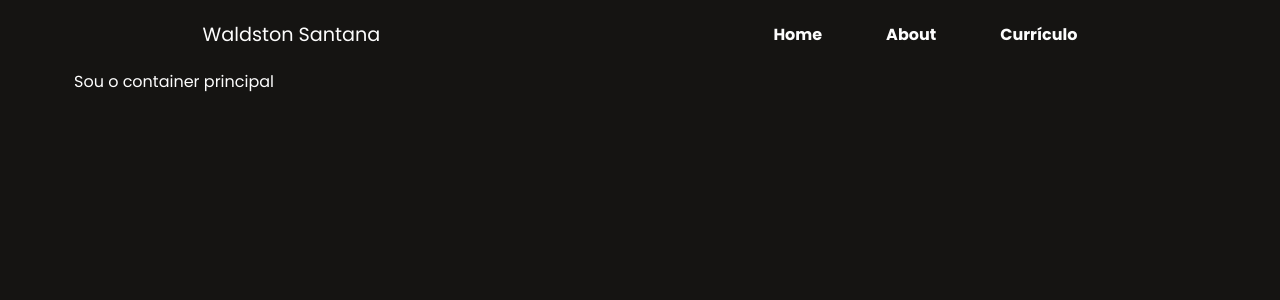
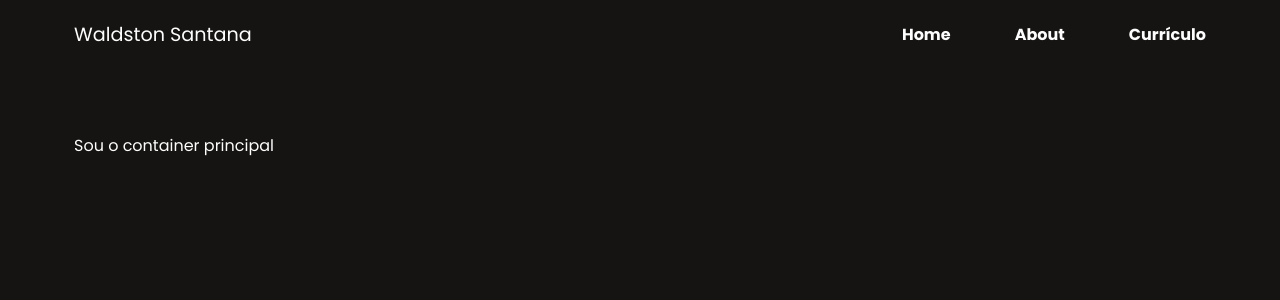
Before and after one commit to Waldst0n/portfolio-new, a Next.js app: page / in a window 1280 px wide. Shown: the top 300 px of the page. Built offline with nearby package versions, Linux system fonts and the light colour scheme.

Commit message:
refactor: adjusts in Navbar Component

```diff
--- a/src/components/navbar.js
+++ b/src/components/navbar.js
@@ -2,8 +2,8 @@ import Link from 'next/link';
 
 export default function Navbar() {
   return (
-    <nav className="flex items-center justify-around gap-2 w-[1260px] h-[70px]">
-      <div>
+    <nav className="flex items-center px-16 mb-16 justify-between gap-2 w-full h-[70px]">
+      <div className="flex items-center">
         <h1 className="text-[1.2rem]">Waldston Santana</h1>
       </div>
       <div className="flex gap-16">
```
